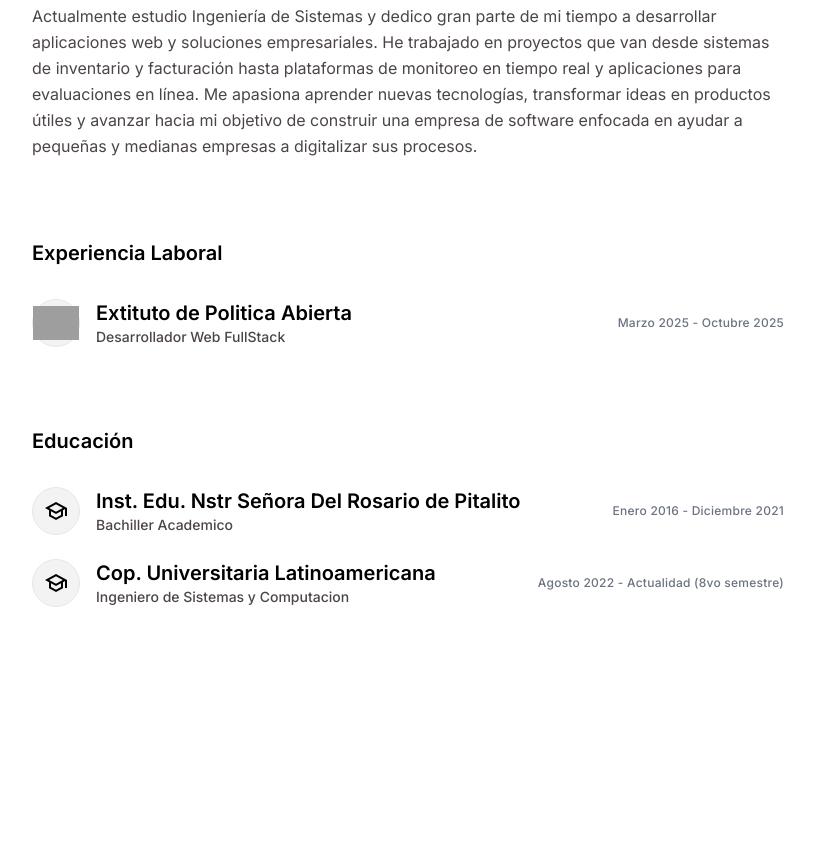
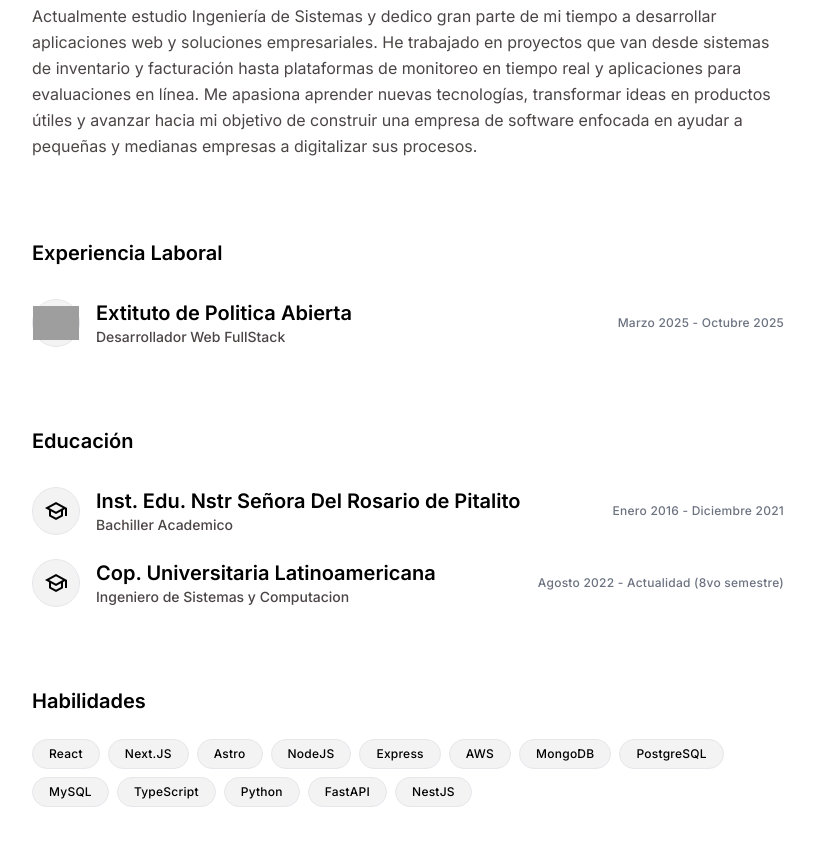
Before and after one commit to HeymerDev/Portafolio, an Astro site: page / in a window 1280 px wide. Shown: the part 447-1292 px from the top of the page, without its empty margins (232-1046 px from the left). Before the commit the page ends 1214 px from the top, so only its background shows below. Built offline with nearby package versions, Linux system fonts and the light colour scheme; Astro itself is replaced by a stand-in of ours; grey boxes are pictures that could not be loaded.

Commit message:
add Skills section

```diff
--- /dev/null
+++ b/src/components/views/Skills.astro
@@ -0,0 +1,13 @@
+---
+import { skills } from "@/data/skills";
+import CardSkill from "../cards/CardSkill.astro";
+---
+
+<section class="mb-section-gap">
+  <h2 class="font-headline-md text-headline-md text-primary mb-6">
+    Habilidades
+  </h2>
+  <div class="flex flex-wrap gap-2">
+    {skills.map((skill) => <CardSkill name={skill.name} />)}
+  </div>
+</section>
--- a/src/pages/index.astro
+++ b/src/pages/index.astro
@@ -5,6 +5,7 @@ import Hero from "@/components/views/Hero.astro";
 import About from "@/components/views/About.astro";
 import WorkExperience from "@/components/views/WorkExperience.astro";
 import Education from "@/components/views/Education.astro";
+import Skills from "@/components/views/Skills.astro";
 ---
 
 <Layout>
@@ -14,5 +15,6 @@ import Education from "@/components/views/Education.astro";
     <About />
     <WorkExperience />
     <Education />
+    <Skills />
   </main>
 </Layout>
```
